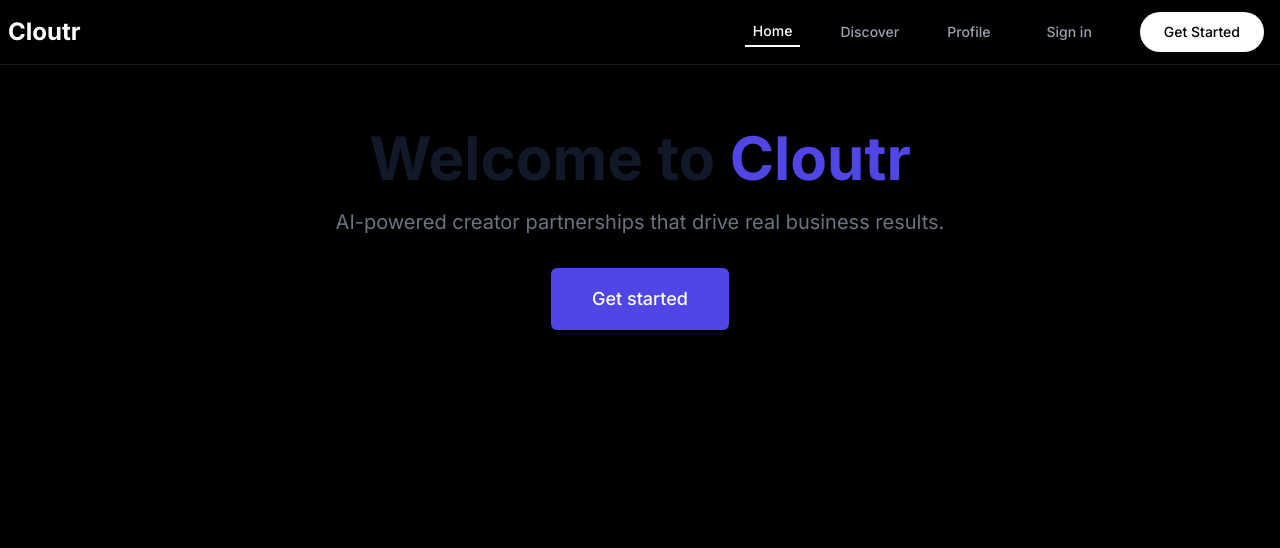
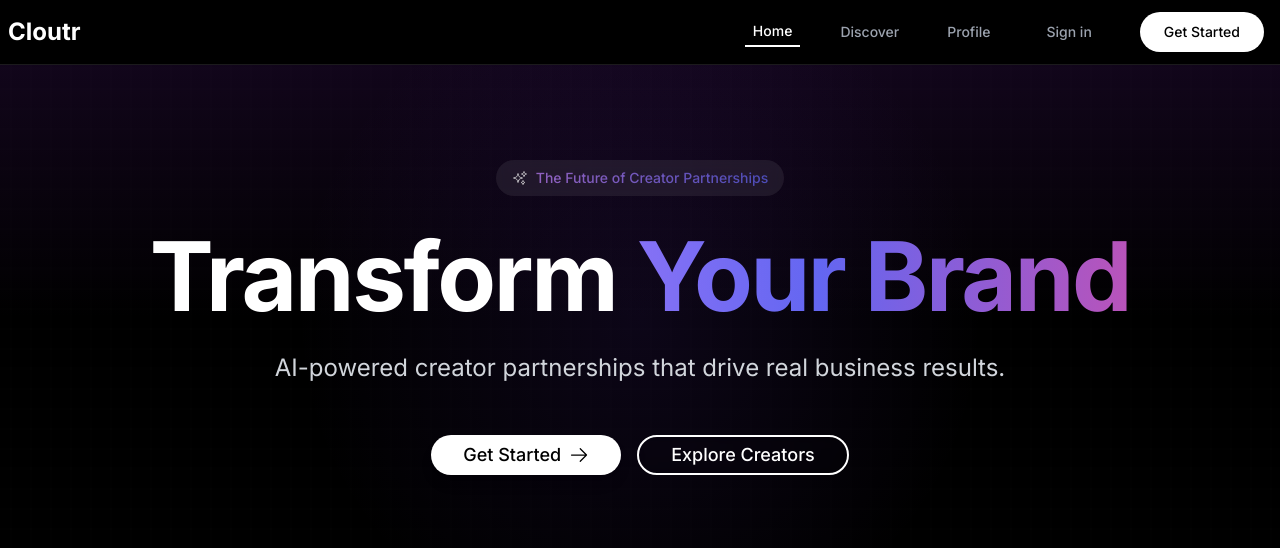
Before and after one commit to lblaseygg/cloutr-frontend, a Next.js app: page / in a window 1280 px wide. Shown: the top 548 px of the page. Built offline with nearby package versions, Linux system fonts and the light colour scheme.

Commit message:
Fix styling and update theme consistency

```diff
--- a/src/app/layout.tsx
+++ b/src/app/layout.tsx
@@ -16,7 +16,10 @@ export default function RootLayout({
 }) {
   return (
     <html lang="en" className="h-full">
-      <body className={`${inter.className} min-h-screen bg-white antialiased`}>
+      <head>
+        <meta name="viewport" content="width=device-width, initial-scale=1" />
+      </head>
+      <body className={`${inter.className} min-h-screen antialiased`}>
         {children}
       </body>
     </html>
--- a/src/app/page.tsx
+++ b/src/app/page.tsx
@@ -7,33 +7,47 @@ import AppLayout from '@/components/layout/AppLayout';
 import {
   ArrowRightIcon,
   SparklesIcon,
-  ChartBarIcon,
-  UserGroupIcon,
-  CalendarIcon,
-  RocketLaunchIcon,
-  MagnifyingGlassIcon,
-  CurrencyDollarIcon,
-  ShieldCheckIcon,
-  ChartPieIcon,
 } from '@heroicons/react/24/outline';
-import Image from 'next/image';
 
 export default function HomePage() {
   return (
     <AppLayout>
-      <div className="max-w-7xl mx-auto py-16 px-4 sm:px-6 lg:px-8">
-        <div className="text-center">
-          <h1 className="text-4xl font-bold text-gray-900 sm:text-5xl md:text-6xl">
-            Welcome to{' '}
-            <span className="text-indigo-600">Cloutr</span>
-          </h1>
-          <p className="mt-3 max-w-md mx-auto text-base text-gray-500 sm:text-lg md:mt-5 md:text-xl md:max-w-3xl">
-            AI-powered creator partnerships that drive real business results.
-          </p>
-          <div className="mt-5 max-w-md mx-auto sm:flex sm:justify-center md:mt-8">
-            <div className="rounded-md shadow">
-              <Link href="/auth/register" className="w-full flex items-center justify-center px-8 py-3 border border-transparent text-base font-medium rounded-md text-white bg-indigo-600 hover:bg-indigo-700 md:py-4 md:text-lg md:px-10">
-                Get started
+      <div className="relative">
+        <div className="absolute inset-0 bg-gradient-to-b from-purple-900/20 via-transparent to-transparent"></div>
+        <div className="absolute inset-0 bg-[radial-gradient(circle_at_50%_50%,rgba(124,58,237,0.1),transparent_50%)]"></div>
+        <div className="absolute inset-0 bg-[url('/grid.svg')] bg-center opacity-10"></div>
+
+        <div className="relative max-w-7xl mx-auto py-24 px-4 sm:px-6 lg:px-8">
+          <div className="text-center">
+            <div className="inline-flex items-center px-4 py-2 rounded-full bg-white/10 text-white text-sm font-medium backdrop-blur-sm mb-8 animate-pulse">
+              <SparklesIcon className="h-4 w-4 mr-2" />
+              <span className="bg-clip-text text-transparent bg-gradient-to-r from-purple-400 via-indigo-500 to-pink-500 bg-[length:200%_auto] hover:animate-gradient-hover transition-all duration-300">
+                The Future of Creator Partnerships
+              </span>
+            </div>
+
+            <h1 className="text-6xl md:text-8xl font-bold text-white mb-6 tracking-tight">
+              Transform{' '}
+              <span className="bg-clip-text text-transparent bg-gradient-to-r from-purple-400 via-indigo-500 to-pink-500 bg-[length:200%_auto] animate-gradient-shift">
+                Your Brand
+              </span>
+            </h1>
+
+            <p className="text-2xl text-gray-300 max-w-3xl mx-auto mb-12 leading-relaxed">
+              AI-powered creator partnerships that drive real business results.
+            </p>
+
+            <div className="flex flex-col sm:flex-row gap-4 justify-center">
+              <Link href="/auth/register">
+                <Button className="bg-white text-black hover:bg-gray-100 rounded-full px-8 py-4 text-lg font-medium transition-all duration-200 transform hover:scale-105 shadow-lg hover:shadow-purple-500/20">
+                  Get Started
+                  <ArrowRightIcon className="ml-2 h-5 w-5" />
+                </Button>
+              </Link>
+              <Link href="/discover">
+                <Button variant="outline" className="text-white border-2 border-white hover:bg-white/10 rounded-full px-8 py-4 text-lg font-medium transition-all duration-200 transform hover:scale-105 backdrop-blur-sm">
+                  Explore Creators
+                </Button>
               </Link>
             </div>
           </div>
```
